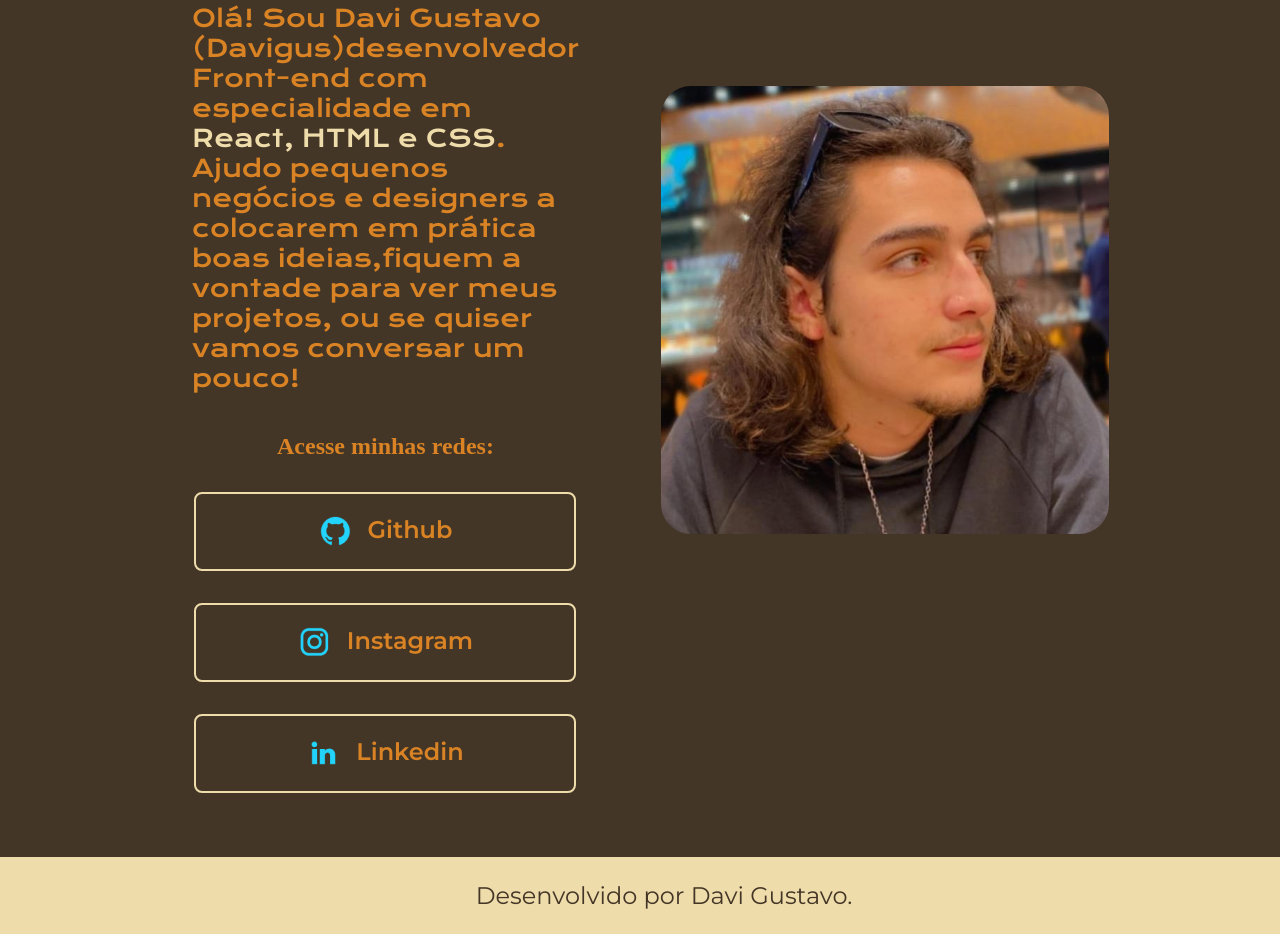
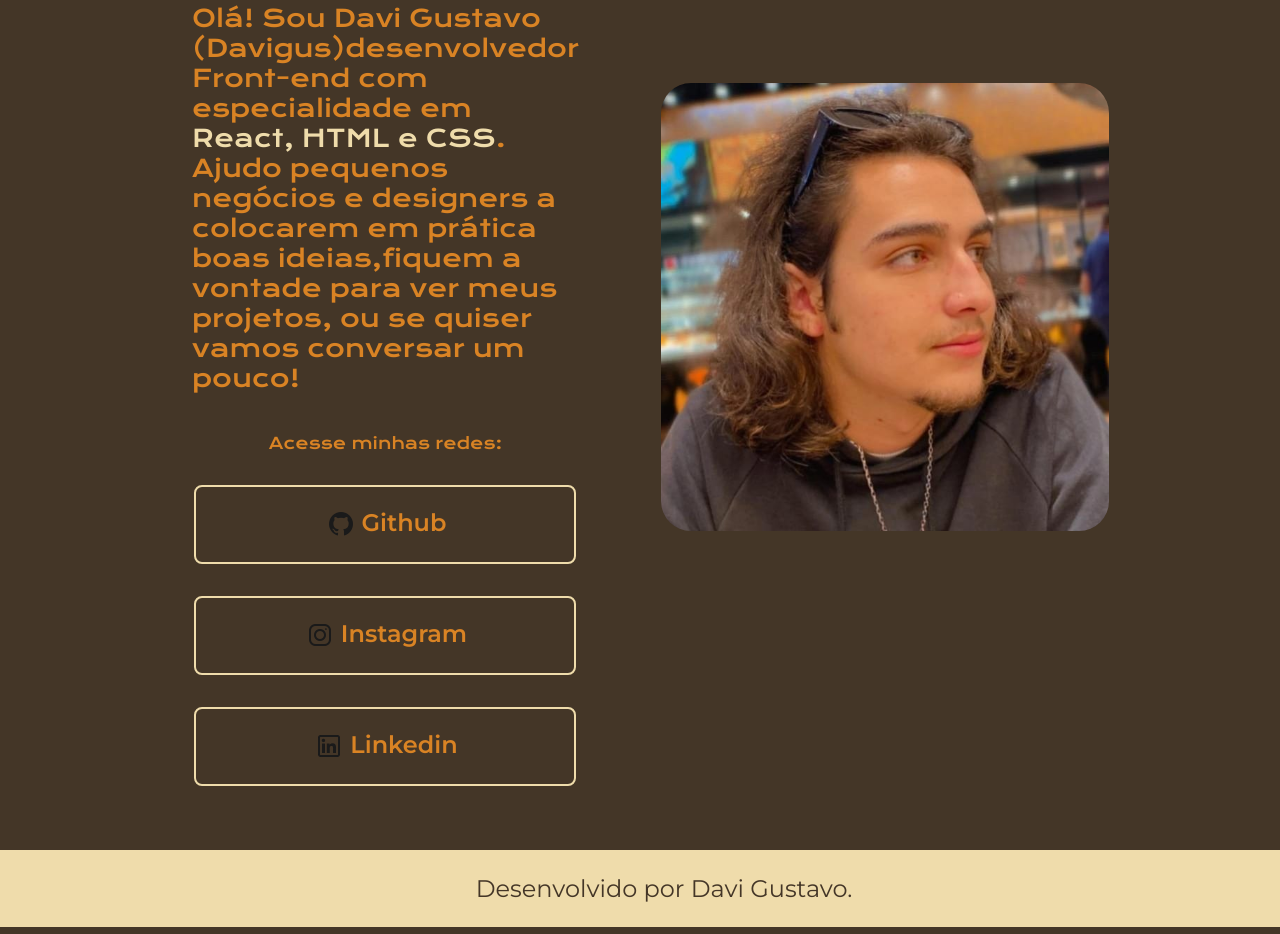
Before and after one commit to davigus46/Meu__Portfolio, a plain HTML site: page index.html in a window 1280 px wide. Shown: the part 291-1225 px from the top of the page. Drawn offline with nearby package versions, Linux system fonts and the light colour scheme.

Commit message:
atualizacao-log-and-sites

```diff
--- a/index.html
+++ b/index.html
@@ -20,16 +20,16 @@
                 <p class="apresentacao__Conteudo__Paragrafo">Olá! Sou Davi Gustavo (Davigus)desenvolvedor Front-end com especialidade em <span class="destaque-paragrafo">React, HTML e CSS</span>. Ajudo pequenos negócios e designers a colocarem em prática boas ideias,fiquem a vontade para ver meus projetos, ou se quiser vamos conversar um pouco!</p>
                 <div class="apresentacao__links">
                     <h2 class="apresentacao__links__subtitulo">Acesse minhas redes:</h2>
-                    <a class="apresentacao__links__link" href="" >
-                        <img src="./assets/github.png" alt="github_logo">
+                    <a class="apresentacao__links__link" href="https://github.com/davigus46" >
+                        <img src="./assets/icons8-github-32.png" alt="github_logo">
                         Github</a>
-                    <a class="apresentacao__links__link" href="https://www.youtube.com/watch?v=vBynw9Isr28" >
-                        <img src="./assets/instagram.png" alt="github_logo">
+                    <a class="apresentacao__links__link" href="https://www.instagram.com/davigus46/" >
+                        <img src="./assets/icons8-instagram-32.png" alt="github_logo">
                         Instagram</a>
                     <a class="apresentacao__links__link" href="" >
-                            <img src="./assets/linkedin.png" alt="github_logo">
+                            <img src="./assets/icons8-linkedin-32.png" alt="">
                             Linkedin</a>
-                </div>
+
             </section>
             <img class="locacao__img__imagem" src="./assets/eu.png.jpg" alt="Eu foto">
         </main>
--- a/styles/style.css
+++ b/styles/style.css
@@ -98,15 +98,18 @@ main {
     justify-content: space-between;
     align-items: center;
     gap: 32px;
-
-
+}
+.apresentacao__links__subtitulo{
+    font-family: var(--fonte-principal);
+    font-size: 1rem;
+    font-weight: 400;
 }
 
 .apresentacao__links__link{
     display: flex;
     background-color: var(--cor-principal);
     justify-content: center;
-    gap: 16px;
+    gap: 5px;
     width: 378px;
     font-family: var(--fonte-secundaria);
     font-size: 1.5rem;
@@ -121,7 +124,7 @@ main {
 }
 .apresentacao__links__link:hover{
     background-color: var(--cor-hover-link);
-    padding: 3%;
+    padding: 5%;
 }
 
 
```
Also changed, not shown: assets/icons8-github-32.png (added), assets/icons8-instagram-32.png (added), assets/icons8-linkedin-32.png (added).
